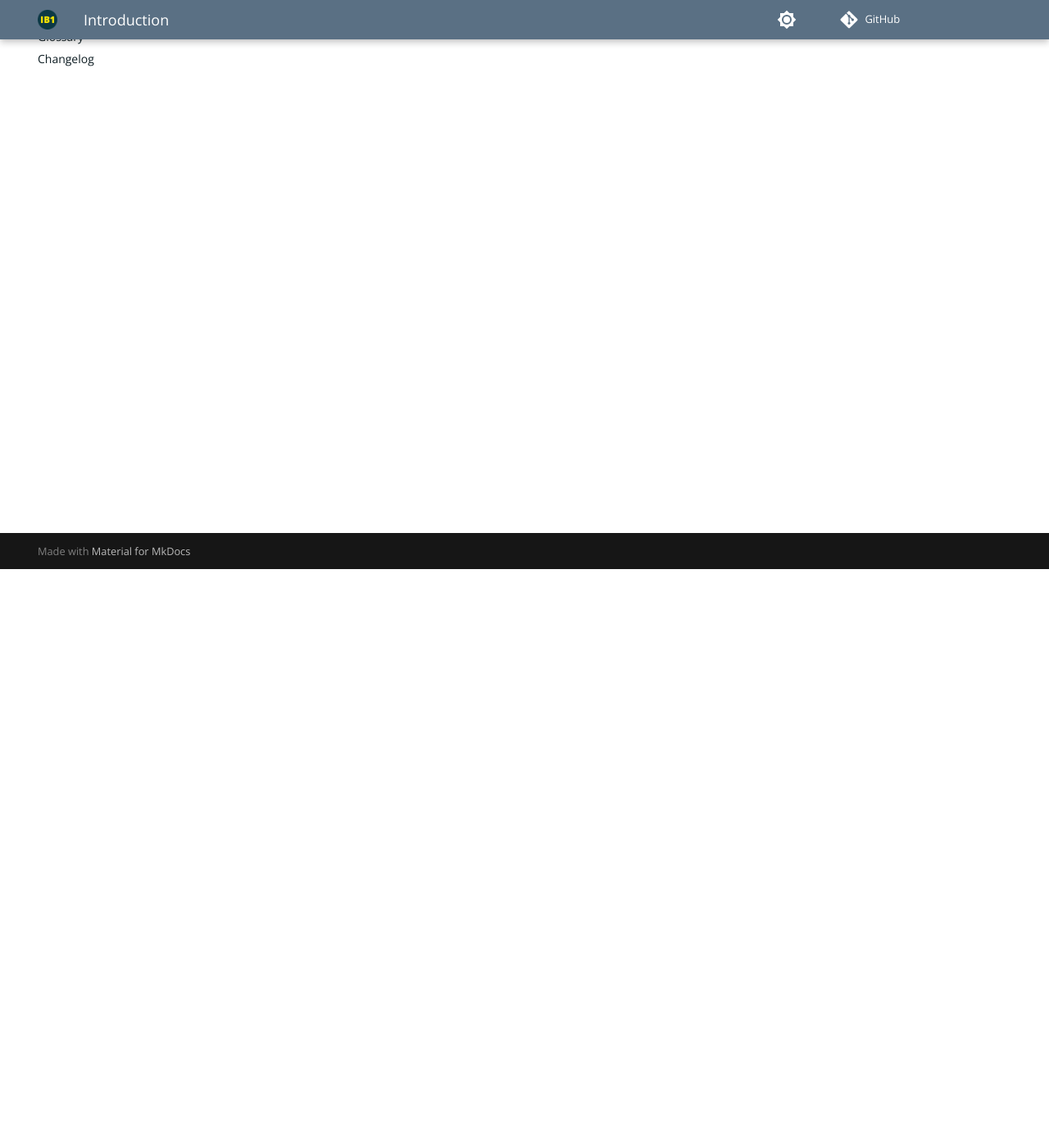
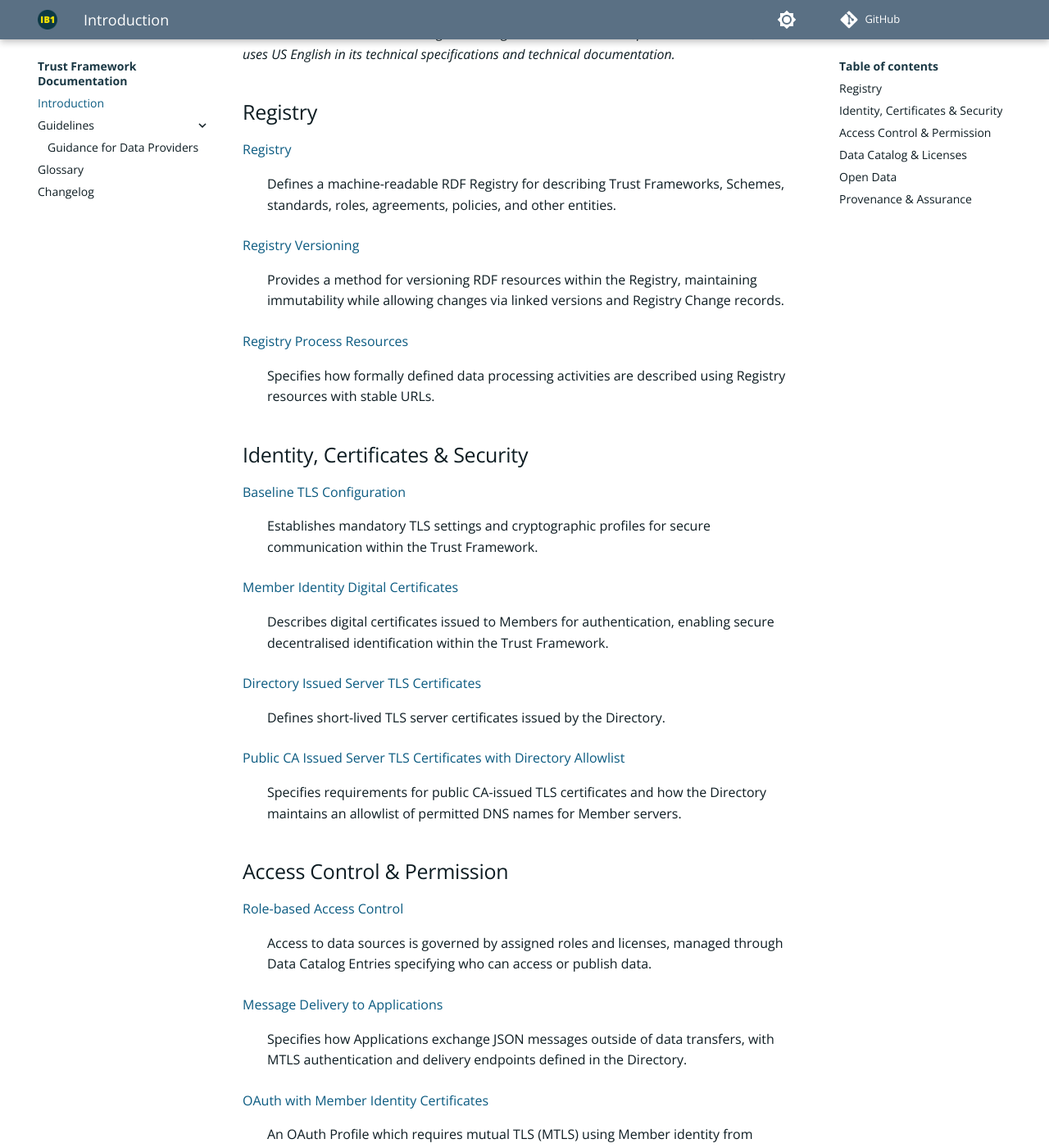
Before and after one commit to icebreakerone/ib1-technical-docs, an MkDocs documentation site: the page built from docs/index.md, in a window 1280 px wide and 1400 px high, scrolled down 706 px. Shown: the whole window at 82% size. Built offline with MkDocs 1.6.1 and Material for MkDocs 9.7.7, drawn with Linux system fonts in a browser that asks for light colours; plug-ins that fetch from the network failed and are left out; comment, search, counter and statistics services are not loaded; the version menu is left out; some of the changed text lies outside the part shown.

Commit message:
Link to and summarise Specifications

```diff
--- a/docs/index.md
+++ b/docs/index.md
@@ -1,5 +1,85 @@
 # Trust Framework Documentation
 
-Technical documentation for the [IB1](https://ib1.org) (IB1) [Trust Framework](https://ib1.org/trust-frameworks/).
+The technical Specifications for [IB1](https://ib1.org) (IB1) [Trust Framework](https://ib1.org/trust-frameworks/) are published at [specification.trust.ib1.org](https://specification.trust.ib1.org). These are designed as a modular set of small, focused specifications. Trust Frameworks and Schemes select the Specifications that define their architecture, and may also introduce their own where appropriate. This site provides an overview of the available specifications, and describes how they fit together.
 
 ![IB1 Trust Framework Architecture Diagram ](assets/ib1_trust_framework_architecture.svg)
+
+*Note: These documents use US English. To align with W3C and other prevalent standards, IB1 uses US English in its technical specifications and technical documentation.*
+
+## Registry
+
+[Registry](https://specification.trust.ib1.org/registry/1.0/)
+: Defines a machine-readable RDF Registry for describing Trust Frameworks, Schemes, standards, roles, agreements, policies, and other entities.
+
+[Registry Versioning](https://specification.trust.ib1.org/registry-versioning/1.0/)
+: Provides a method for versioning RDF resources within the Registry, maintaining immutability while allowing changes via linked versions and Registry Change records.
+
+[Registry Process Resources](https://specification.trust.ib1.org/registry-process-resources/1.0/)
+: Specifies how formally defined data processing activities are described using Registry resources with stable URLs.
+
+
+## Identity, Certificates & Security
+
+[Baseline TLS Configuration](https://specification.trust.ib1.org/baseline-tls-configuration/1.0/)
+: Establishes mandatory TLS settings and cryptographic profiles for secure communication within the Trust Framework.
+
+[Member Identity Digital Certificates](https://specification.trust.ib1.org/member-identity-digital-certificates/1.0/)
+: Describes digital certificates issued to Members for authentication, enabling secure decentralised identification within the Trust Framework.
+
+[Directory Issued Server TLS Certificates](https://specification.trust.ib1.org/directory-issued-server-tls-certificates/1.0/)
+: Defines short-lived TLS server certificates issued by the Directory.
+
+[Public CA Issued Server TLS Certificates with Directory Allowlist](https://specification.trust.ib1.org/public-ca-issued-server-tls-certificates-with-directory-allowlist/1.0/)
+: Specifies requirements for public CA-issued TLS certificates and how the Directory maintains an allowlist of permitted DNS names for Member servers.
+
+
+## Access Control & Permission
+
+[Role-based Access Control](https://specification.trust.ib1.org/role-based-access-control/1.0/)
+: Access to data sources is governed by assigned roles and licenses, managed through Data Catalog Entries specifying who can access or publish data.
+
+[Message Delivery to Applications](https://specification.trust.ib1.org/message-delivery-to-applications/1.0/)
+: Specifies how Applications exchange JSON messages outside of data transfers, with MTLS authentication and delivery endpoints defined in the Directory.
+
+[OAuth with Member Identity Certificates](https://specification.trust.ib1.org/oauth-with-member-identity-certificates/1.0/)
+: An OAuth Profile which requires mutual TLS (MTLS) using Member identity from Directory issued certificates.
+
+[Permission Records](https://specification.trust.ib1.org/permission-records/1.0/)
+: Defines how OAuth Issuers provide records containing details of permissions granted by end users, including evidence of consent.
+
+[Withdrawal of Permission](https://specification.trust.ib1.org/withdrawal-of-permission/1.0/)
+: Specifies processes for users to withdraw permission, how Members revoke permissions, and cascading revocation of linked permissions.
+
+## Data Catalog & Licenses
+
+[Data Catalog Records](https://specification.trust.ib1.org/data-catalog-records/1.0/)
+: Specifies how metadata describing datasets and APIs is structured using DCAT, enabling discovery, access, and licensing information.
+
+[Data Catalog Publishing](https://specification.trust.ib1.org/data-catalog-publishing/1.0/)
+: Methods for publishing dataset and API metadata to the Directory, and how records are validated.
+
+[Machine-Readable Data Licenses](https://specification.trust.ib1.org/machine-readable-data-licenses/1.0/)
+: Defines how data licenses are published in the Registry as machine-readable RDF resources.
+
+
+## Open Data
+
+[Open Data Publication](https://specification.trust.ib1.org/open-data/1.0/)
+: Defines how datasets are published as Open Data within a Trust Framework.
+
+[Assured Open Data Publication](https://specification.trust.ib1.org/assured-open-data/1.0/)
+: Builds on Open Data Publication by introducing dataset assurance levels and strict choice of licenses.
+
+## Provenance & Assurance
+
+[Provenance Records](https://specification.trust.ib1.org/provenance-records/1.0/)
+: Captures the origin, processing, transfers, licenses, and permissions associated with data within the Trust Framework.
+
+[Generic Dataset Assurance Levels](https://specification.trust.ib1.org/generic-dataset-assurance-levels/1.0/)
+: Establishes standardized levels of dataset assurance, indicating the quality, completeness, and governance applied to published datasets.
+
+[Generic Organizational Assurance Levels](https://specification.trust.ib1.org/generic-organizational-assurance-levels/1.0/)
+: Specifies levels of organizational assurance, reflecting the verified trustworthiness and compliance posture of Trust Framework participants.
+
+[Generic Sensitivity Classes](https://specification.trust.ib1.org/generic-sensitivity-classes/1.0/)
+: Defines standard sensitivity classes (e.g., Open Data, Shared, Personal) with corresponding access, security, and consent requirements.
```
